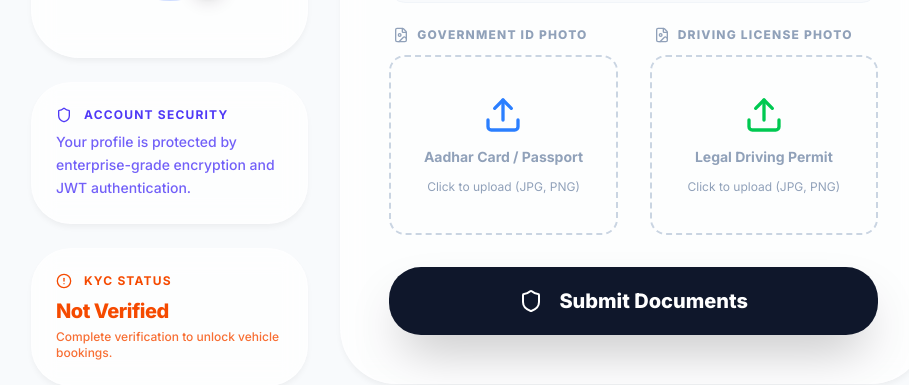
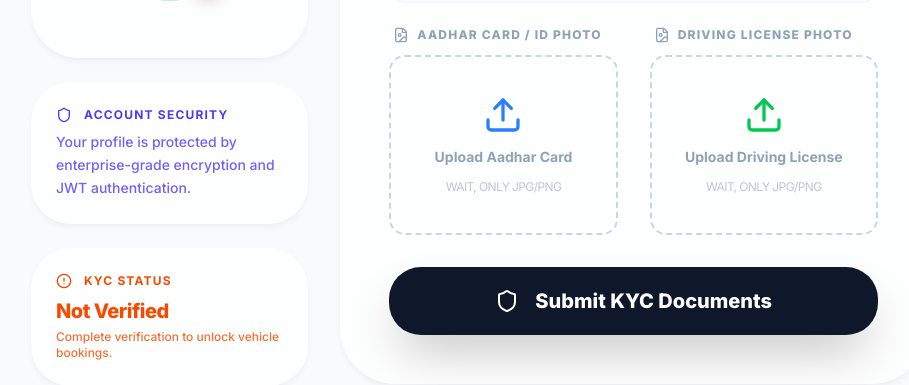
Before and after one commit to shyamm-18/united-car, a React (Vite) app in the folder frontend/: page /profile/kyc in a window 1280 px wide. Shown: the part 420-805 px from the top of the page, without its empty margins (161-1070 px from the left). Built offline with nearby package versions, Linux system fonts and the light colour scheme.

Commit message:
perf: implement client-side image compression for faster KYC uploads

```diff
--- a/frontend/src/pages/Profile.jsx
+++ b/frontend/src/pages/Profile.jsx
@@ -51,9 +51,38 @@ const Profile = () => {
     else { setLicenseFile(file); setLicensePreview(url); }
   };
 
+  // Helper for faster uploads via compression
+  const compressImage = (file) => {
+    return new Promise((resolve) => {
+      const reader = new FileReader();
+      reader.readAsDataURL(file);
+      reader.onload = (event) => {
+        const img = new Image();
+        img.src = event.target.result;
+        img.onload = () => {
+          const canvas = document.createElement('canvas');
+          let width = img.width;
+          let height = img.height;
+          const maxDim = 1200; // Optimal for verified preview
+          if (width > height) {
+            if (width > maxDim) { height *= maxDim / width; width = maxDim; }
+          } else {
+            if (height > maxDim) { width *= maxDim / height; height = maxDim; }
+          }
+          canvas.width = width;
+          canvas.height = height;
+          const ctx = canvas.getContext('2d');
+          ctx.drawImage(img, 0, 0, width, height);
+          canvas.toBlob((blob) => resolve(blob), 'image/jpeg', 0.7);
+        };
+      };
+    });
+  };
+
   const uploadFile = async (file, fieldName) => {
+    const compressed = await compressImage(file);
     const formData = new FormData();
-    formData.append('image', file);
+    formData.append('image', compressed, 'upload.jpg');
     const res = await fetch(`${API_BASE_URL}/api/upload`, {
       method: 'POST',
       headers: { 'Authorization': `Bearer ${user.token}` },
@@ -123,23 +152,34 @@ const Profile = () => {
     }
   };
 
-  const FileUploadBox = ({ preview, inputRef, onChange, label, icon }) => (
+  const FileUploadBox = ({ preview, inputRef, onChange, label, icon, isUploading }) => (
     <div
-      className="relative border-2 border-dashed border-slate-300 dark:border-slate-600 rounded-2xl overflow-hidden cursor-pointer hover:border-blue-500 transition-colors group"
-      onClick={() => inputRef.current?.click()}
+      className={`relative border-2 border-dashed ${isUploading ? 'border-blue-500 bg-blue-50/10' : 'border-slate-300 dark:border-slate-600'} rounded-2xl overflow-hidden cursor-pointer hover:border-blue-500 transition-all group`}
+      onClick={() => !isUploading && inputRef.current?.click()}
     >
       {preview ? (
         <div className="relative">
           <img src={preview} alt={label} className="w-full h-44 object-cover" />
+          {isUploading && (
+            <div className="absolute inset-0 bg-blue-600/40 backdrop-blur-sm flex items-center justify-center">
+              <Loader2 className="h-8 w-8 text-white animate-spin" />
+            </div>
+          )}
           <div className="absolute inset-0 bg-black/40 opacity-0 group-hover:opacity-100 transition-opacity flex items-center justify-center">
             <p className="text-white font-bold text-sm">Change Photo</p>
           </div>
         </div>
       ) : (
         <div className="h-44 flex flex-col items-center justify-center gap-3 p-6 text-slate-400">
-          {icon}
-          <p className="font-bold text-sm text-center">{label}</p>
-          <p className="text-xs text-center">Click to upload (JPG, PNG)</p>
+          {isUploading ? (
+            <Loader2 className="h-10 w-10 text-blue-500 animate-spin" />
+          ) : (
+            <>
+              {icon}
+              <p className="font-bold text-sm text-center">{label}</p>
+              <p className="text-xs text-center uppercase tracking-tighter opacity-60">Wait, Only JPG/PNG</p>
+            </>
+          )}
         </div>
       )}
       <input ref={inputRef} type="file" accept="image/*" className="hidden" onChange={onChange} />
@@ -324,14 +364,15 @@ const Profile = () => {
                       <div className="grid grid-cols-1 md:grid-cols-2 gap-8">
                         <div className="space-y-3">
                           <label className="text-xs font-black uppercase tracking-widest ml-1 flex items-center gap-2 text-slate-400">
-                            <FileImage className="h-4 w-4" /> Government ID Photo
+                            <FileImage className="h-4 w-4" /> Aadhar Card / ID Photo
                           </label>
                           <FileUploadBox
                             preview={idPreview}
                             inputRef={idRef}
                             onChange={e => handleFileChange(e, 'id')}
-                            label="Aadhar Card / Passport"
+                            label="Upload Aadhar Card"
                             icon={<Upload className="h-10 w-10 text-blue-500" />}
+                            isUploading={isSubmittingKyc}
                           />
                         </div>
                         <div className="space-y-3">
@@ -342,17 +383,18 @@ const Profile = () => {
                             preview={licensePreview}
                             inputRef={licenseRef}
                             onChange={e => handleFileChange(e, 'license')}
-                            label="Legal Driving Permit"
+                            label="Upload Driving License"
                             icon={<Upload className="h-10 w-10 text-green-500" />}
+                            isUploading={isSubmittingKyc}
                           />
                         </div>
                       </div>
 
                       <button type="submit" disabled={isSubmittingKyc} className="w-full py-5 rounded-[2rem] bg-slate-900 dark:bg-blue-600 text-white font-black text-xl shadow-2xl hover:scale-105 active:scale-95 transition-all flex items-center justify-center gap-4">
                         {isSubmittingKyc ? (
-                          <><Loader2 className="animate-spin h-6 w-6" /> Processing...</>
+                          <><Loader2 className="animate-spin h-6 w-6" /> Compressing & Uploading...</>
                         ) : (
-                          <><Shield className="h-6 w-6" /> Submit Documents</>
+                          <><Shield className="h-6 w-6" /> Submit KYC Documents</>
                         )}
                       </button>
                     </form>
```
